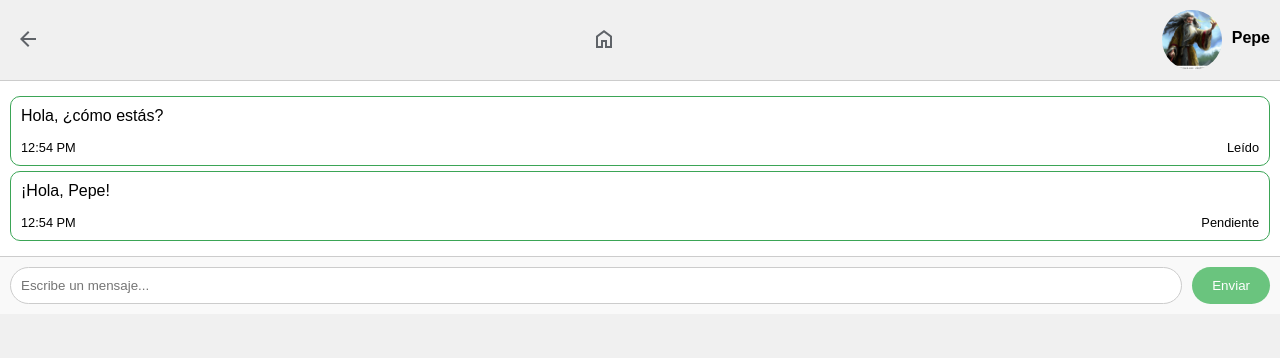
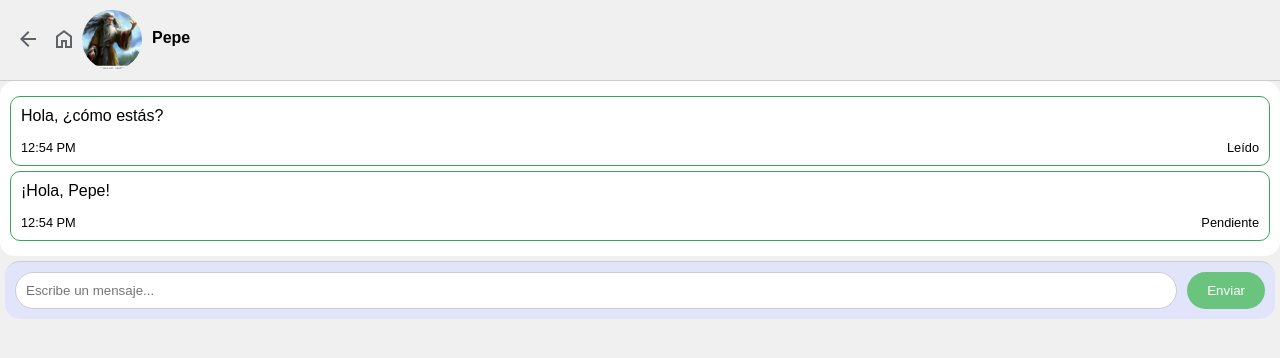
Before and after one commit to Luishub7/utnver, a React (Vite) app: page /chat/1 in a window 1280 px wide. Shown: the top 358 px of the page. Built offline with nearby package versions, Linux system fonts and the light colour scheme.

Commit message:
nuevos nav

```diff
--- a/src/estilos/Chat.css
+++ b/src/estilos/Chat.css
@@ -8,7 +8,7 @@
 
 .chat-header {
   display: flex;
-  justify-content: space-between;
+  justify-content:flex-start;
   align-items: center;
   padding: 10px;
   background-color: #f0f0f0;
@@ -32,14 +32,21 @@
   flex-grow: 1;
   padding: 10px;
   overflow-y: auto;
-  background-color: #fff;
+  border-radius: 15px;
+  background-color: #ffffff;
+  position: relative; /* Fijo en su contenedor padre */
 }
 
 .message-input-container {
   display: flex;
   padding: 10px;
+  border-radius: 15px;
+  margin: 5px;
   border-top: 1px solid #ccc;
-  background-color: #f9f9f9;
+  background-color: #e2e4fc;
+  position: sticky;
+  bottom: 0;
+  z-index: 10;
 }
 
 .message-input {
--- a/src/estilos/NewContact.css
+++ b/src/estilos/NewContact.css
@@ -18,6 +18,7 @@
 .contact-name-input,
 .contact-avatar-select {
   padding: 10px;
+  width: -webkit-fill-available;
   border: 1px solid #ccc;
   border-radius: 20px;
 }
```
